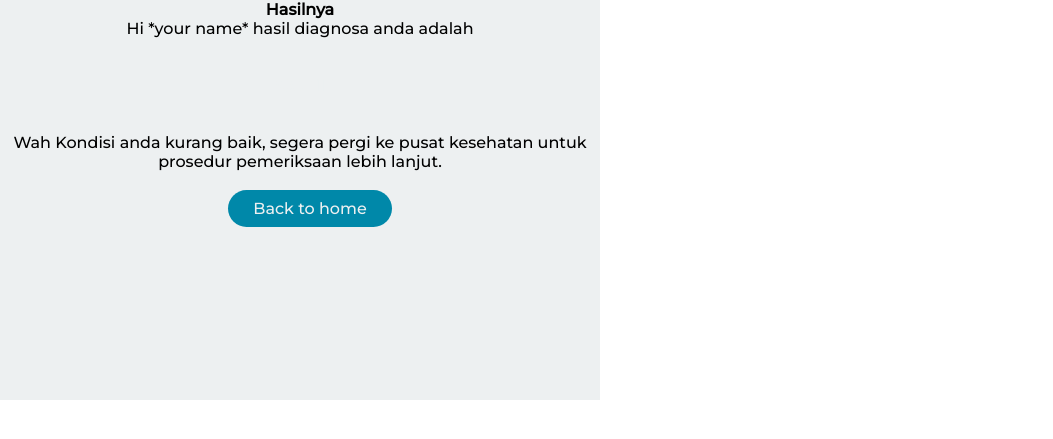
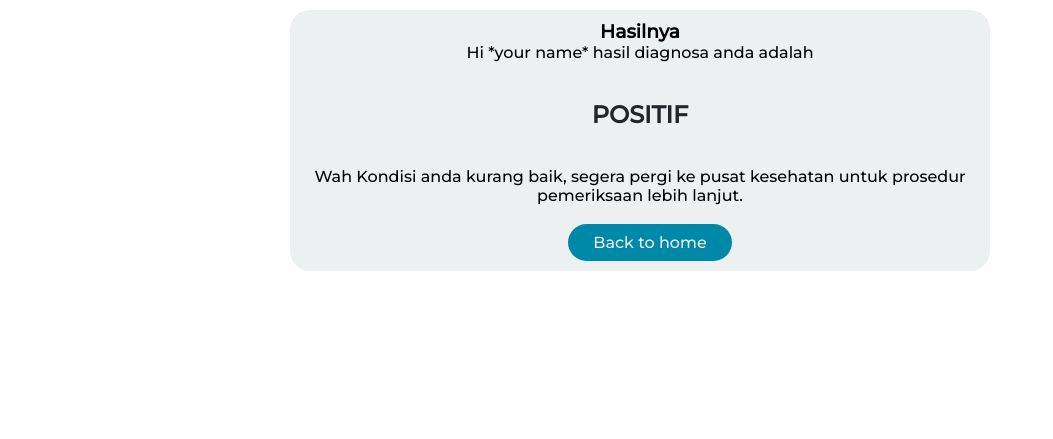
Before and after one commit to fahmi-nugroho/Proyek-Capstone-CSD-101, a Python web app: template Templates/result-pos.html in a window 1280 px wide. Shown: the top 439 px of the page, without its empty margins (0-1053 px from the left). Run offline with Jinja, Linux system fonts and the light colour scheme; the template is opened without the code that fills it, so the values that code supplies are empty.

Commit message:
adding many atribute css in result file

```diff
--- a/Templates/index.html
+++ b/Templates/index.html
@@ -1,5 +1,6 @@
 <!DOCTYPE html>
 <html lang="en">
+
 <head>
   <meta charset="UTF-8" />
   <meta http-equiv="X-UA-Compatible" content="IE=edge" />
@@ -7,6 +8,7 @@
   <title>Diabecheck!</title>
   <link rel="stylesheet" href="style.css" />
 </head>
+
 <body>
   <header>
     <h2>DIABECHECK!</h2>
@@ -21,7 +23,8 @@
   <div class="hero">
     <div class="hero-heading">
       <h1>Segera Cek Kesehatan Anda!</h1>
-        <p class="hero-text">Adanya pandemi Covid-19 membuat orang dengan diabetes beresiko lebih besar jika dibandingkan orang yang sehat.</p>
+      <p class="hero-text">Adanya pandemi Covid-19 membuat orang dengan diabetes beresiko lebih besar jika dibandingkan
+        orang yang sehat.</p>
       <button class="btn-mulai">Yuk Coba!</button>
     </div>
   </div>
@@ -111,4 +114,5 @@
   <div class="about"></div>
   <footer></footer>
 </body>
+
 </html>
--- a/Templates/result-pos.html
+++ b/Templates/result-pos.html
@@ -9,18 +9,22 @@
     <link rel="stylesheet" href="style.css">
 </head>
 
-<body>
+<body class="bg">
     <div class="results">
-        <h4>Hasilnya</h4>
+        <div class="result">
+            <h3>Hasilnya</h3>
             <p>Hi *your name* hasil diagnosa anda adalah</p>
             <br>
             <br>
             <h2>POSITIF</h2>
             <br>
             <br>
-        <p> Wah Kondisi anda kurang baik, segera pergi ke pusat kesehatan untuk prosedur pemeriksaan lebih lanjut. </p>
+            <p> Wah Kondisi anda kurang baik, segera pergi ke pusat kesehatan untuk prosedur pemeriksaan lebih lanjut.
+            </p>
             <br>
             <button>Back to home</button>
+        </div>
+
     </div>
 </body>
 
--- a/Templates/style.css
+++ b/Templates/style.css
@@ -93,7 +93,7 @@
 }
 
 .hero button:hover {
-  background-color: rgba(36, 37, 42, 0.8);
+  background-color: #24252acc;
 }
 
 .hero .hero-heading {
@@ -133,9 +133,21 @@
 }
 
 .results {
+  text-align: center;
+}
+
+.result {
+  width: 700px;
+  height: auto;
+  display: inline-block;
   background-color: #edf0f1;
-  width: 600px;
-  height: 400px;
-  text-align: center;
-  position: inline-block;
+  margin: 10px;
+  padding: 10px;
+  border-radius: 20px;
 }
+
+.result h2 {
+  font-weight: bolder;
+  font-size: 24px;
+  color: #24252a;
+}
```
Lines whose indentation alone changed are shown as unchanged.
